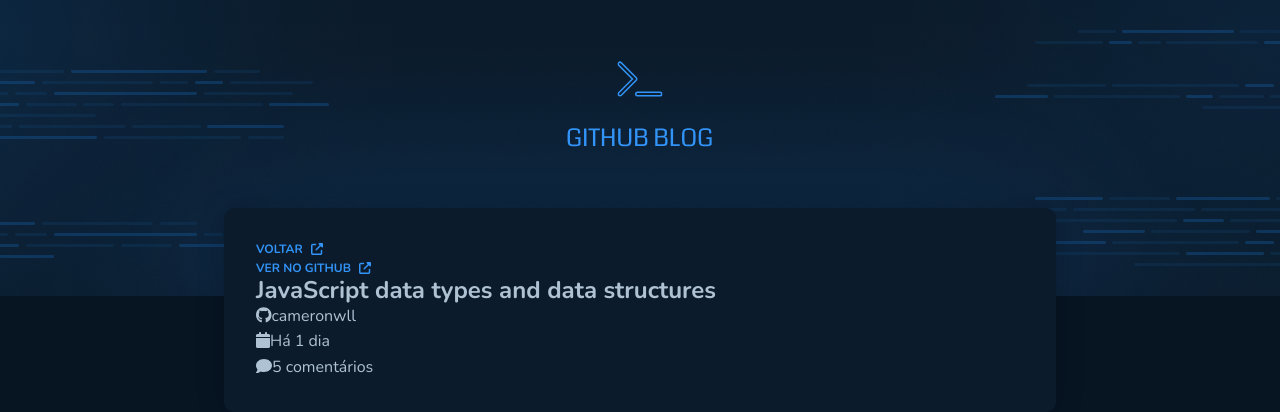
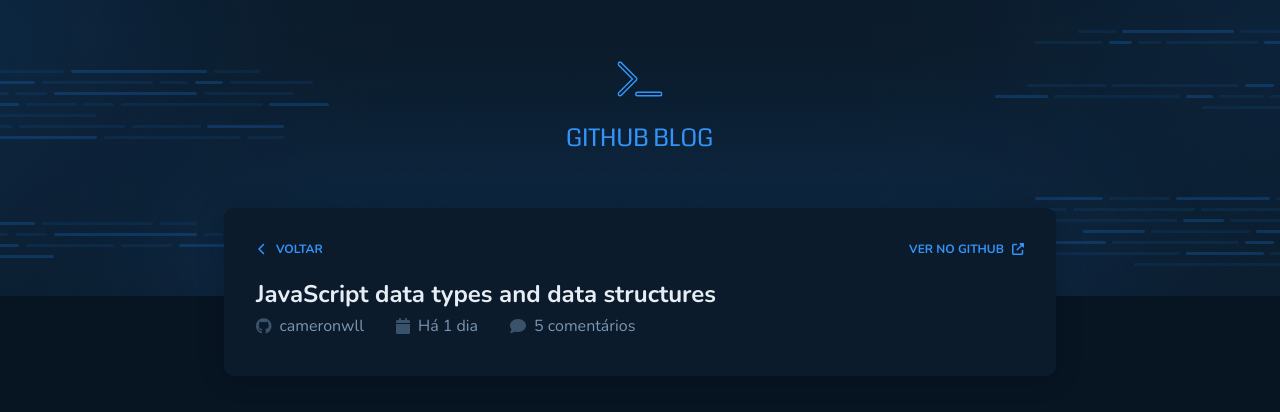
Before and after one commit to Jonatan1103/blog-github, a React (Vite) app: page /post/1 in a window 1280 px wide. Shown: the top 412 px of the page. Built offline with nearby package versions, Linux system fonts and the light colour scheme.

Commit message:
finished navigation postHeader

```diff
--- a/src/components/Link/index.tsx
+++ b/src/components/Link/index.tsx
@@ -1,16 +1,19 @@
 import { faUpRightFromSquare } from "@fortawesome/free-solid-svg-icons";
 import { FontAwesomeIcon } from "@fortawesome/react-fontawesome";
-import { ComponentProps } from "react";
+import { ComponentProps, ReactNode } from "react";
 import { LinkContainer } from "./styles";
 
 type LinkProps = ComponentProps<typeof LinkContainer> & {
   text: string
+  icon?: ReactNode
+  variant?: "iconLeft"
 }
 
-export function Link({ text, ...props }: LinkProps) {
+export function Link({ text, icon, ...props }: LinkProps) {
   return (
     <LinkContainer {...props}>
-      {text} <FontAwesomeIcon icon={faUpRightFromSquare}/>
+      {text}
+      {icon ?? <FontAwesomeIcon icon={faUpRightFromSquare}/>}
     </LinkContainer>
   )
 }
--- a/src/components/Link/styles.ts
+++ b/src/components/Link/styles.ts
@@ -1,6 +1,10 @@
-import styled from "styled-components";
+import styled, { css } from "styled-components";
 
-export const LinkContainer = styled.a`
+interface LinkProps {
+  variant?: "iconLeft"
+}
+
+export const LinkContainer = styled.a<LinkProps>`
   border: none;
   background: none;
   color: ${(props) => props.theme.colors["brand-blue"]};
@@ -23,4 +27,8 @@
   &:hover {
     border-color: ${(props) => props.theme.colors["brand-blue"]};
   }
+
+  ${(props) => props.variant === "iconLeft" && css`
+    flex-direction: row-reverse;
+  `}
 `
--- a/src/pages/Post/components/PostHeader/index.tsx
+++ b/src/pages/Post/components/PostHeader/index.tsx
@@ -1,15 +1,31 @@
 import { faGithub } from "@fortawesome/free-brands-svg-icons";
-import { faCalendar, faComment } from "@fortawesome/free-solid-svg-icons";
+import { faCalendar, faChevronLeft, faComment } from "@fortawesome/free-solid-svg-icons";
 import { FontAwesomeIcon } from "@fortawesome/react-fontawesome";
+import { useNavigate } from "react-router-dom";
 import { Link } from "../../../../components/Link";
 import { PostHeaderContainer } from "./styles";
 
 export function PostHeader() {
+  const navigate = useNavigate()
+  function goBackHome() {
+    navigate("/")
+  }
+
   return (
     <PostHeaderContainer>
       <header>
-        <Link text="voltar" href="#"/>
-        <Link text="Ver no Github" href="#" target="_blank"/>
+        <Link
+          as='button'
+          onClick={goBackHome}
+          icon={<FontAwesomeIcon icon={faChevronLeft}/>}
+          text="voltar"
+          variant="iconLeft"
+        />
+        <Link
+          text="Ver no Github"
+          href="#"
+          target="_blank"
+        />
       </header>
 
       <h1>JavaScript data types and data structures</h1>
--- a/src/pages/Post/components/PostHeader/styles.ts
+++ b/src/pages/Post/components/PostHeader/styles.ts
@@ -9,4 +9,38 @@
   border-radius: 10px;
   padding: 2rem;
   flex-direction: column;
+
+  header {
+    width: 100%;
+    display: flex;
+    align-items: center;
+    justify-content: space-between;
+    margin-bottom: 1.25rem;
+  }
+
+  h1 {
+    font-size: ${(props) => props.theme.textSizes["title-title-l"]};
+    color: ${(props) => props.theme.colors["base-title"]};
+    line-height: 130%;
+    margin-bottom: 0.5rem;
+  }
+
+  ul {
+    display: flex;
+    align-items: center;
+    gap: 2rem;
+    flex-wrap: wrap;
+
+    li {
+      gap: 0.5rem;
+      display: flex;
+      align-items: center;
+      color: ${(props) => props.theme.colors["base-span"]};
+      line-height: 0;
+
+      svg {
+        color: ${(props) => props.theme.colors["base-label"]};
+      }
+    }
+  }
 `
```
